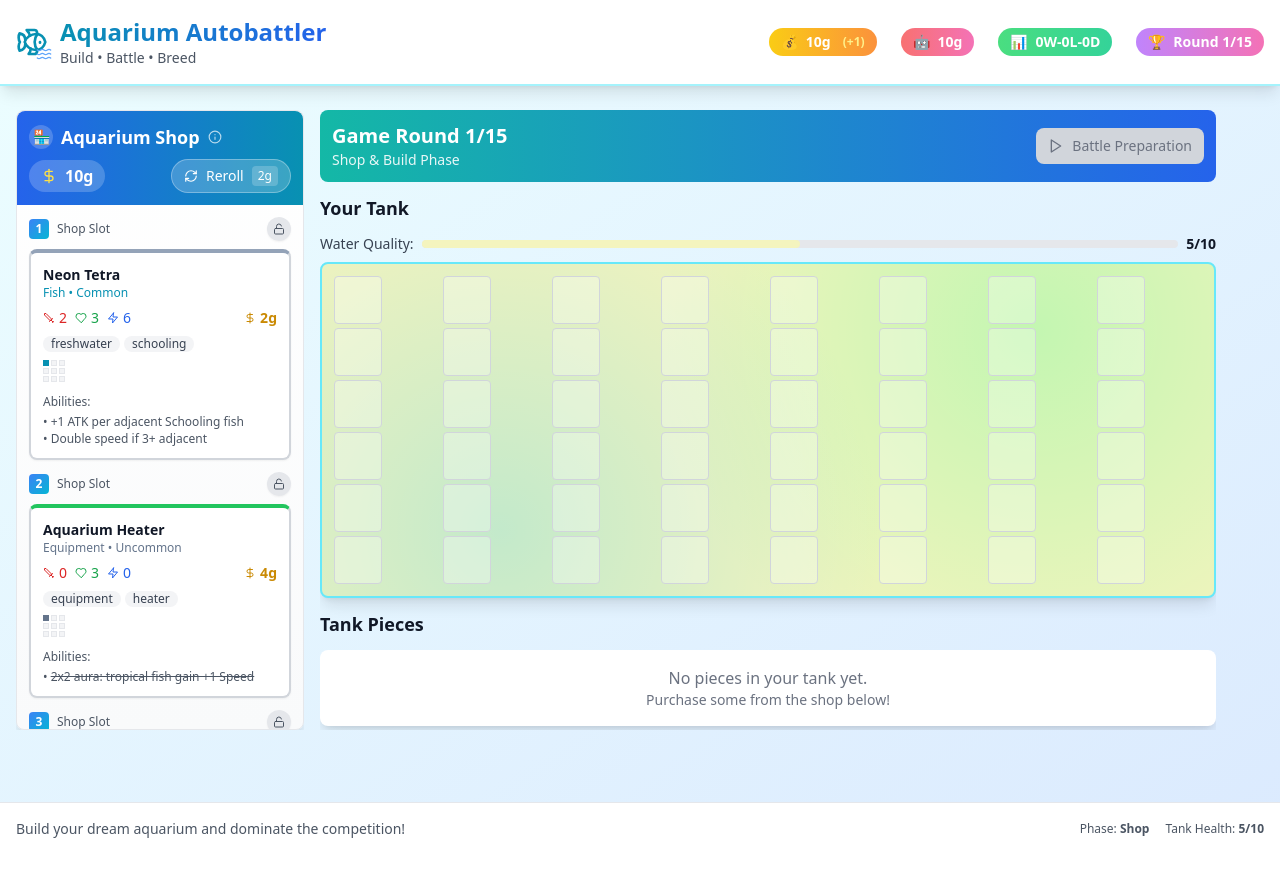
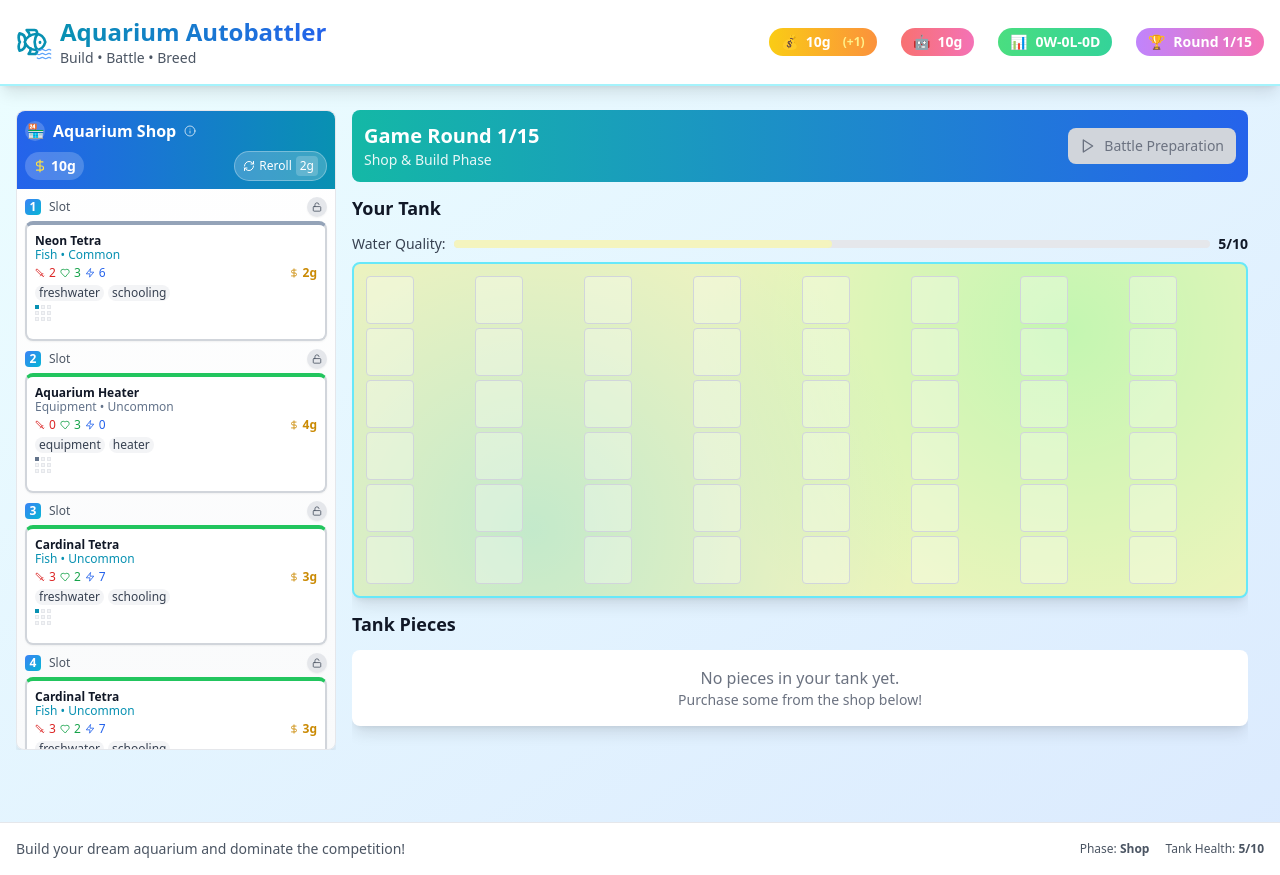
Before and after one commit to SobieskiCodes/aquarium-autobattle, a React (Vite) app: page / in a window 1280 px wide. Built offline with nearby package versions, Linux system fonts and the light colour scheme.

Commit message:
Make shop more compact and efficient

```diff
--- a/src/components/GamePhase.tsx
+++ b/src/components/GamePhase.tsx
@@ -66,9 +66,9 @@ export const GamePhase: React.FC<GamePhaseProps> = ({
   };
 
   const renderShopPhase = () => (
-    <div className="flex gap-4 h-[calc(100vh-180px)] max-h-[800px]">
+    <div className="flex gap-4 h-[calc(100vh-160px)] max-h-[900px]">
       {/* Left Sidebar - Shop */}
-      <div className="w-72 flex-shrink-0 overflow-y-auto">
+      <div className="w-80 flex-shrink-0 overflow-y-auto">
         <Shop
           pieces={gameState.shop}
           gold={gameState.gold}
--- a/src/components/PieceCard.tsx
+++ b/src/components/PieceCard.tsx
@@ -86,7 +86,7 @@ export const PieceCard: React.FC<PieceCardProps> = ({
   return (
     <div
       className={`
-        relative p-3 rounded-lg border-2 cursor-pointer transition-all duration-200 flex flex-col
+        relative p-2 rounded-lg border-2 cursor-pointer transition-all duration-200 flex flex-col
         shadow-sm hover:shadow-md
         ${isSelected
           ? 'border-blue-500 bg-blue-50 transform scale-[1.02]'
@@ -94,7 +94,7 @@ export const PieceCard: React.FC<PieceCardProps> = ({
         }
         ${isInShop && !canAfford ? 'opacity-60 cursor-not-allowed' : ''}
         ${isDragging ? 'opacity-50 transform rotate-2' : ''}
-        ${isInShop ? 'min-h-[140px]' : 'h-48'}
+        ${isInShop ? 'min-h-[100px] max-h-[120px]' : 'h-48'}
       `}
       onClick={canAfford ? handleClick : undefined}
       draggable={canAfford && (isInShop || showSellOption)}
@@ -108,9 +108,9 @@ export const PieceCard: React.FC<PieceCardProps> = ({
       }}
     >
       {/* Piece Name & Type */}
-      <div className="mb-2 flex-shrink-0">
+      <div className="mb-1 flex-shrink-0">
         <div className="flex items-center justify-between">
-          <h3 className={`font-bold text-sm flex items-center gap-1 ${!piece.position && showSellOption ? 'text-yellow-800' : 'text-gray-900'}`}>
+          <h3 className={`font-bold text-xs flex items-center gap-1 ${!piece.position && showSellOption ? 'text-yellow-800' : 'text-gray-900'}`}>
             {piece.name}
             {!piece.position && showSellOption && <span className="ml-1 text-yellow-600">⚠️</span>}
             {hasConsumedItems && (
@@ -126,22 +126,22 @@ export const PieceCard: React.FC<PieceCardProps> = ({
           {showSellOption && onSell && (
             <button
               onClick={handleSell}
-              className="w-5 h-5 bg-red-500 text-white rounded-full flex items-center justify-center hover:bg-red-600 transition-colors shadow-sm ml-1 flex-shrink-0"
+              className="w-4 h-4 bg-red-500 text-white rounded-full flex items-center justify-center hover:bg-red-600 transition-colors shadow-sm ml-1 flex-shrink-0"
               title={`Sell for ${sellValue}g (75% of ${piece.cost}g cost)`}
             >
-              <X size={10} />
+              <X size={8} />
             </button>
           )}
         </div>
-        <p className="text-xs capitalize leading-tight" style={{ color: getTypeColor(piece.type) }}>
+        <p className="text-xs capitalize leading-none" style={{ color: getTypeColor(piece.type) }}>
           {piece.type} • {piece.rarity}
         </p>
       </div>
 
       {/* Stats */}
-      <div className="flex items-center gap-2 mb-2 text-sm flex-shrink-0">
+      <div className="flex items-center gap-1 mb-1 text-xs flex-shrink-0">
         <div className="flex items-center gap-1 text-red-600" title={hasConsumedItems ? `Base: ${enhancedPiece.originalStats?.attack || piece.stats.attack}` : undefined}>
-          <Sword size={12} />
+          <Sword size={10} />
           <span>
             {piece.stats.attack}
             {hasConsumedItems && enhancedPiece.originalStats && piece.stats.attack > enhancedPiece.originalStats.attack && (
@@ -152,7 +152,7 @@ export const PieceCard: React.FC<PieceCardProps> = ({
           </span>
         </div>
         <div className="flex items-center gap-1 text-green-600" title={hasConsumedItems ? `Base: ${enhancedPiece.originalStats?.health || piece.stats.health}` : undefined}>
-          <Heart size={12} />
+          <Heart size={10} />
           <span>
             {piece.stats.health}
             {hasConsumedItems && enhancedPiece.originalStats && piece.stats.health > enhancedPiece.originalStats.health && (
@@ -163,7 +163,7 @@ export const PieceCard: React.FC<PieceCardProps> = ({
           </span>
         </div>
         <div className="flex items-center gap-1 text-blue-600" title={hasConsumedItems ? `Base: ${enhancedPiece.originalStats?.speed || piece.stats.speed}` : undefined}>
-          <Zap size={12} />
+          <Zap size={10} />
           <span>
             {piece.stats.speed}
             {hasConsumedItems && enhancedPiece.originalStats && piece.stats.speed > enhancedPiece.originalStats.speed && (
@@ -175,8 +175,8 @@ export const PieceCard: React.FC<PieceCardProps> = ({
         </div>
         {isInShop && (
           <div className="flex items-center gap-1 text-yellow-600 ml-auto">
-            <DollarSign size={12} />
-            <span className="font-bold text-sm">{piece.cost}g</span>
+            <DollarSign size={10} />
+            <span className="font-bold text-xs">{piece.cost}g</span>
           </div>
         )}
         {showSellOption && (
@@ -189,11 +189,11 @@ export const PieceCard: React.FC<PieceCardProps> = ({
       </div>
 
       {/* Tags */}
-      <div className="flex flex-wrap gap-1 mb-2 flex-shrink-0">
+      <div className="flex flex-wrap gap-1 mb-1 flex-shrink-0">
         {piece.tags.slice(0, isInShop ? 2 : 3).map(tag => (
           <span
             key={tag}
-            className="px-2 py-0.5 text-xs bg-gray-100 text-gray-700 rounded-full leading-none font-medium"
+            className="px-1 py-0.5 text-xs bg-gray-100 text-gray-700 rounded-full leading-none font-medium"
           >
             {tag}
           </span>
@@ -201,7 +201,7 @@ export const PieceCard: React.FC<PieceCardProps> = ({
       </div>
 
       {/* Shape Preview */}
-      <div className="mb-2 flex-shrink-0">
+      <div className="mb-1 flex-shrink-0">
         {!isInShop && <div className="text-xs text-gray-600 mb-1">Shape:</div>}
         <div className="grid grid-cols-3 gap-0.5 w-fit">
           {Array(3).fill(null).map((_, y) =>
@@ -210,7 +210,7 @@ export const PieceCard: React.FC<PieceCardProps> = ({
               return (
                 <div
                   key={`${x}-${y}`}
-                  className={`w-1.5 h-1.5 border ${
+                  className={`w-1 h-1 border ${
                     isOccupied
                       ? 'bg-current border-current'
                       : 'bg-gray-100 border-gray-200'
@@ -225,12 +225,12 @@ export const PieceCard: React.FC<PieceCardProps> = ({
 
       {/* Abilities */}
       {piece.abilities && piece.abilities.length > 0 && (
-        <div className="text-xs text-gray-600 mt-1 flex-1 flex flex-col">
-          <div className="font-medium mb-1">Abilities:</div>
-          <ul className="space-y-0.5 text-xs flex-1 max-h-16 overflow-y-auto">
-            {piece.abilities.slice(0, 2).map((ability, index) => (
+        <div className="text-xs text-gray-600 mt-1 flex-1 flex flex-col min-h-0">
+          {!isInShop && <div className="font-medium mb-1">Abilities:</div>}
+          <ul className="space-y-0.5 text-xs flex-1 overflow-y-auto">
+            {piece.abilities.slice(0, isInShop ? 1 : 2).map((ability, index) => (
               <li key={index} className="leading-tight text-xs">
-                • <span dangerouslySetInnerHTML={{ __html: ability.replace(/~~(.+?)~~/g, '<del>$1</del>') }} />
+                {isInShop ? '' : '• '}<span dangerouslySetInnerHTML={{ __html: ability.replace(/~~(.+?)~~/g, '<del>$1</del>') }} />
               </li>
             ))}
             {piece.type === 'consumable' && (
@@ -243,7 +243,7 @@ export const PieceCard: React.FC<PieceCardProps> = ({
 
           {/* Show consumed items summary */}
           {hasConsumedItems && (
-            <div className="mt-1 pt-1 border-t border-gray-200">
+            <div className="mt-1 pt-1 border-t border-gray-200 min-h-0">
               <div className="text-xs font-medium text-orange-600 mb-1">
                 Consumed Items ({consumedCount}):
               </div>
--- a/src/components/Shop.tsx
+++ b/src/components/Shop.tsx
@@ -29,20 +29,20 @@ export const Shop: React.FC<ShopProps> = ({
   onDragEnd
 }) => {
   return (
-    <div className="bg-gradient-to-b from-white to-gray-50 rounded-lg shadow-lg border border-gray-200 h-full flex flex-col">
+    <div className="bg-gradient-to-b from-white to-gray-50 rounded-lg shadow-lg border border-gray-200 h-full flex flex-col max-h-full">
       {/* Shop Header */}
-      <div className="bg-gradient-to-r from-blue-600 to-cyan-600 text-white p-3 rounded-t-lg">
-        <div className="flex items-center gap-2">
-          <div className="w-6 h-6 bg-white/20 rounded-full flex items-center justify-center">
+      <div className="bg-gradient-to-r from-blue-600 to-cyan-600 text-white p-2 rounded-t-lg flex-shrink-0">
+        <div className="flex items-center gap-2 mb-2">
+          <div className="w-5 h-5 bg-white/20 rounded-full flex items-center justify-center">
             <span className="text-sm">🏪</span>
           </div>
-          <h2 className="text-lg font-bold">Aquarium Shop</h2>
+          <h2 className="text-base font-bold">Aquarium Shop</h2>
           <div className="relative group">
             <Info
-              size={14}
+              size={12}
               className="text-white/70 hover:text-white cursor-help transition-colors"
             />
-            <div className="absolute left-0 top-6 bg-gray-900 text-white text-xs p-3 rounded-lg shadow-xl opacity-0 group-hover:opacity-100 transition-opacity duration-200 pointer-events-none z-50 w-64">
+            <div className="absolute left-0 top-5 bg-gray-900 text-white text-xs p-2 rounded-lg shadow-xl opacity-0 group-hover:opacity-100 transition-opacity duration-200 pointer-events-none z-50 w-48">
               <div className="space-y-2">
                 <div className="font-bold text-blue-300">Shop Tips:</div>
                 <div>• Click to buy, drag to place directly</div>
@@ -53,16 +53,16 @@ export const Shop: React.FC<ShopProps> = ({
           </div>
         </div>
 
-        <div className="flex items-center justify-between mt-2">
-          <div className="flex items-center gap-2 bg-white/20 px-3 py-1 rounded-full">
-            <DollarSign size={16} className="text-yellow-300" />
-            <span className="font-bold">{gold}g</span>
+        <div className="flex items-center justify-between">
+          <div className="flex items-center gap-1 bg-white/20 px-2 py-1 rounded-full">
+            <DollarSign size={14} className="text-yellow-300" />
+            <span className="font-bold text-sm">{gold}g</span>
           </div>
           <button
             onClick={onReroll}
             disabled={gold < currentRerollCost}
             className={`
-              flex items-center gap-2 px-3 py-1.5 rounded-full text-sm font-medium transition-all
+              flex items-center gap-1 px-2 py-1 rounded-full text-xs font-medium transition-all
               ${gold >= currentRerollCost
                 ? 'bg-white/20 text-white hover:bg-white/30 border border-white/30'
                 : 'bg-gray-500/20 text-gray-300 cursor-not-allowed border border-gray-500/30'
@@ -70,30 +70,30 @@ export const Shop: React.FC<ShopProps> = ({
             `}
             title={`Reroll shop items (${currentRerollCost}g)${rerollsThisRound >= 5 ? ' - Cost increases after 5 rerolls' : ''}`}
           >
-            <RefreshCw size={14} />
+            <RefreshCw size={12} />
             <span>Reroll</span>
-            <span className="bg-white/20 px-1.5 py-0.5 rounded text-xs">{currentRerollCost}g</span>
+            <span className="bg-white/20 px-1 py-0.5 rounded text-xs">{currentRerollCost}g</span>
           </button>
         </div>
       </div>
 
       {/* Shop Items */}
-      <div className="flex-1 overflow-y-auto p-3 space-y-3">
+      <div className="flex-1 overflow-y-auto p-2 space-y-2 min-h-0">
         {pieces.map((piece, index) => (
-          <div key={piece ? piece.id : `empty-${index}`} className="relative">
+          <div key={piece ? piece.id : `empty-${index}`} className="relative flex-shrink-0">
             {/* Slot Header */}
-            <div className="flex items-center justify-between mb-2">
+            <div className="flex items-center justify-between mb-1">
               <div className="flex items-center gap-2">
-                <div className="w-5 h-5 bg-gradient-to-br from-blue-500 to-cyan-500 text-white rounded text-xs font-bold flex items-center justify-center">
+                <div className="w-4 h-4 bg-gradient-to-br from-blue-500 to-cyan-500 text-white rounded text-xs font-bold flex items-center justify-center">
                   {index + 1}
                 </div>
-                <span className="text-xs font-medium text-gray-600">Shop Slot</span>
+                <span className="text-xs font-medium text-gray-600">Slot</span>
               </div>
               {piece && (
                 <button
                   onClick={() => onToggleLock(index)}
                   className={`
-                    w-6 h-6 rounded-full flex items-center justify-center transition-all duration-200 shadow-sm
+                    w-5 h-5 rounded-full flex items-center justify-center transition-all duration-200 shadow-sm
                     ${lockedIndex === index
                       ? 'bg-yellow-500 text-white hover:bg-yellow-600 ring-2 ring-yellow-300'
                       : 'bg-gray-200 text-gray-600 hover:bg-gray-300'
@@ -101,7 +101,7 @@ export const Shop: React.FC<ShopProps> = ({
                   `}
                   title={lockedIndex === index ? 'Unlock this item' : 'Lock this item (persists through rerolls)'}
                 >
-                  {lockedIndex === index ? <Lock size={12} /> : <Unlock size={12} />}
+                  {lockedIndex === index ? <Lock size={10} /> : <Unlock size={10} />}
                 </button>
               )}
             </div>
@@ -119,10 +119,9 @@ export const Shop: React.FC<ShopProps> = ({
                 />
               </div>
             ) : (
-              <div className="h-32 border-2 border-dashed border-gray-300 rounded-lg flex flex-col items-center justify-center text-gray-400 bg-gray-50">
-                <div className="text-2xl mb-1">📦</div>
-                <span className="text-sm font-medium">Sold Out</span>
-                <span className="text-xs">Reroll for new items</span>
+              <div className="h-20 border-2 border-dashed border-gray-300 rounded-lg flex flex-col items-center justify-center text-gray-400 bg-gray-50">
+                <div className="text-lg mb-1">📦</div>
+                <span className="text-xs font-medium">Sold Out</span>
               </div>
             )}
           </div>
@@ -131,23 +130,20 @@ export const Shop: React.FC<ShopProps> = ({
 
       {/* Lock Status Footer */}
       {lockedIndex !== null && (
-        <div className="p-3 bg-gradient-to-r from-yellow-50 to-orange-50 border-t border-yellow-200">
+        <div className="p-2 bg-gradient-to-r from-yellow-50 to-orange-50 border-t border-yellow-200 flex-shrink-0">
           <div className="flex items-center justify-between">
             <div className="flex items-center gap-2 text-yellow-800">
-              <div className="w-5 h-5 bg-yellow-500 text-white rounded-full flex items-center justify-center">
+              <div className="w-4 h-4 bg-yellow-500 text-white rounded-full flex items-center justify-center">
                 <Lock size={10} />
               </div>
-              <span className="text-sm font-medium">Slot {lockedIndex + 1} locked</span>
+              <span className="text-xs font-medium">Slot {lockedIndex + 1} locked</span>
             </div>
             <button
               onClick={() => onToggleLock(lockedIndex)}
-              className="text-xs text-yellow-700 hover:text-yellow-900 underline font-medium"
+              className="text-xs text-yellow-700 hover:text-yellow-900 underline"
             >
               Unlock
             </button>
-          </div>
-          <div className="text-xs text-yellow-700 mt-1">
-            This item will persist through rerolls and rounds
           </div>
         </div>
       )}
```
